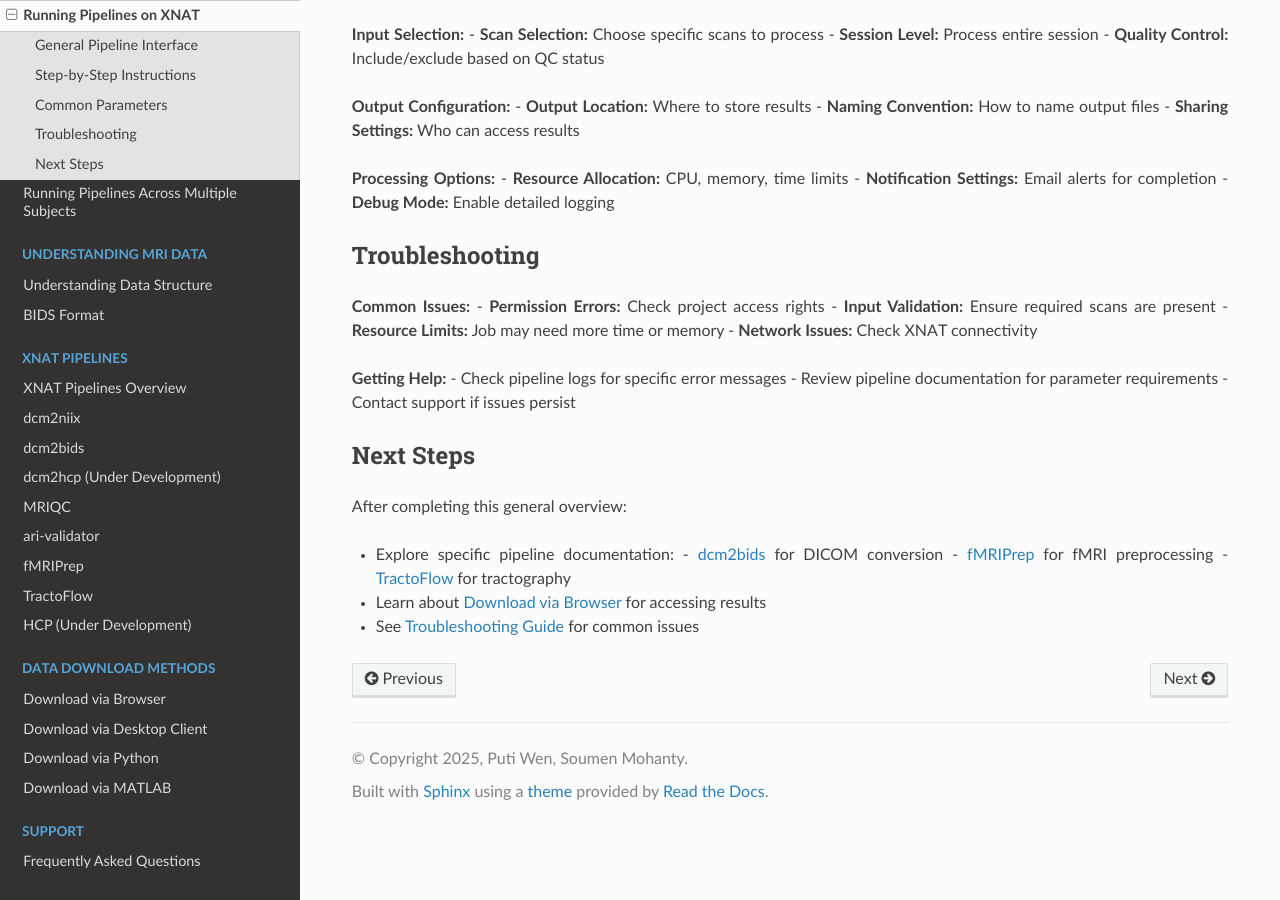
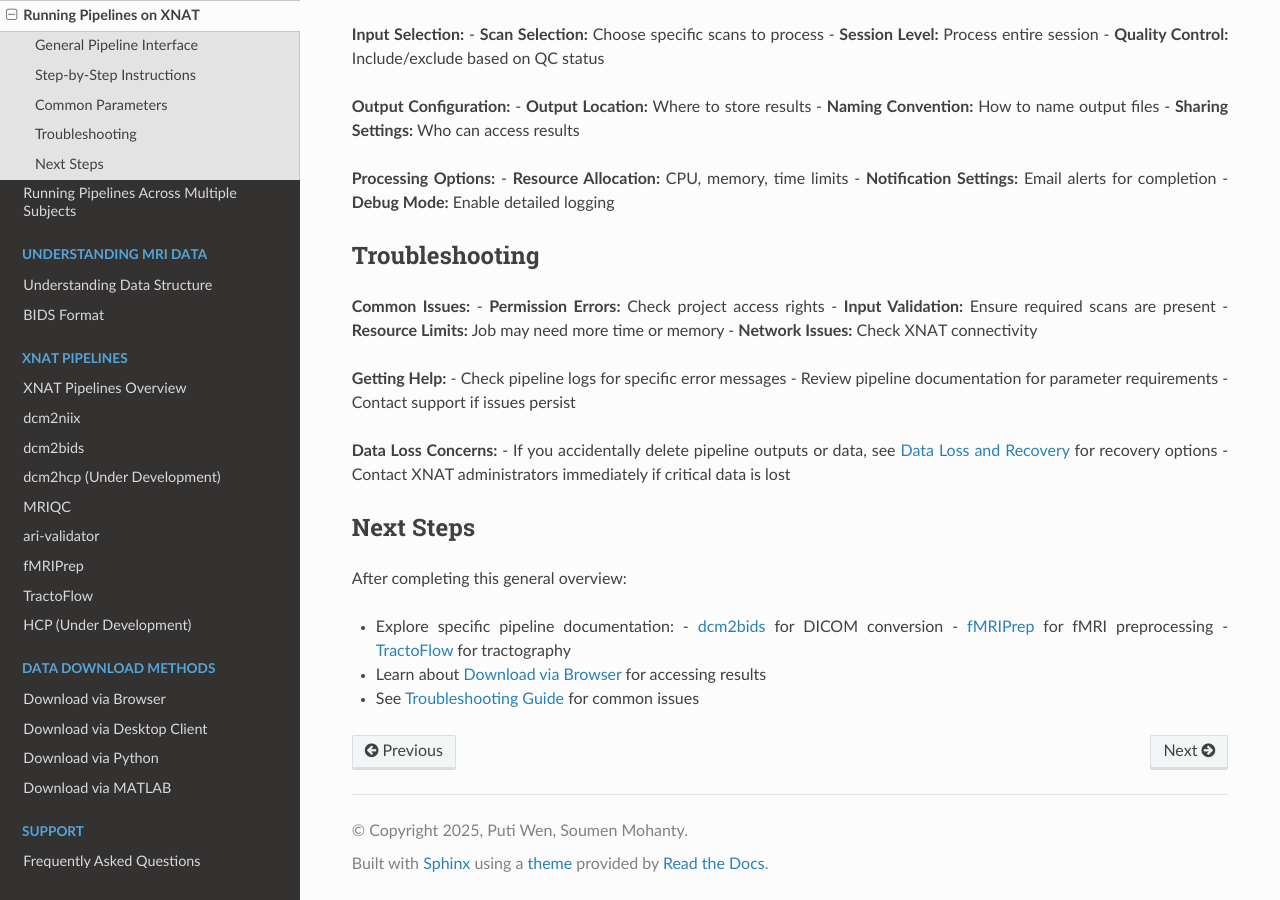
Before and after one commit to BioMedicalImaging-Core-NYUAD/xnat-docs, a Sphinx documentation site: the page built from docs/source/working_with_xnat/running_pipelines.rst, in a window 1280 px wide and 900 px high, scrolled down 1673 px. Built offline with Sphinx 7.4.7 and the Read the Docs theme 3.1.0, drawn with Linux system fonts in a browser that asks for light colours.

Commit message:
added data transfer and data recovery pages

```diff
--- a/docs/source/working_with_xnat/running_pipelines.rst
+++ b/docs/source/working_with_xnat/running_pipelines.rst
@@ -95,6 +95,10 @@
 - Review pipeline documentation for parameter requirements
 - Contact support if issues persist
 
+**Data Loss Concerns:**
+- If you accidentally delete pipeline outputs or data, see :doc:`../support/data_loss_recovery` for recovery options
+- Contact XNAT administrators immediately if critical data is lost
+
 Next Steps
 ----------
 
--- a/docs/source/working_with_xnat/transferring_data.rst
+++ b/docs/source/working_with_xnat/transferring_data.rst
@@ -435,6 +435,7 @@
 
 **Support**
 
+- :doc:`../support/data_loss_recovery` - Information about backups and data recovery
 - :doc:`../support/troubleshooting` - Troubleshooting guide
 - :doc:`../support/faq` - Frequently asked questions
 - :doc:`../support/contact` - Contact information
--- a/docs/source/working_with_xnat/uploading.rst
+++ b/docs/source/working_with_xnat/uploading.rst
@@ -276,6 +276,7 @@
 
 *   :doc:`transferring_data` - Guide for transferring data between projects
 *   :doc:`install_desktop_client` - Installation and setup guide for Desktop Client
+*   :doc:`../support/data_loss_recovery` - Information about backups and data recovery
 *   :doc:`project_management` - Project management and configuration
 *   :doc:`navigation` - General XNAT navigation
 
```
